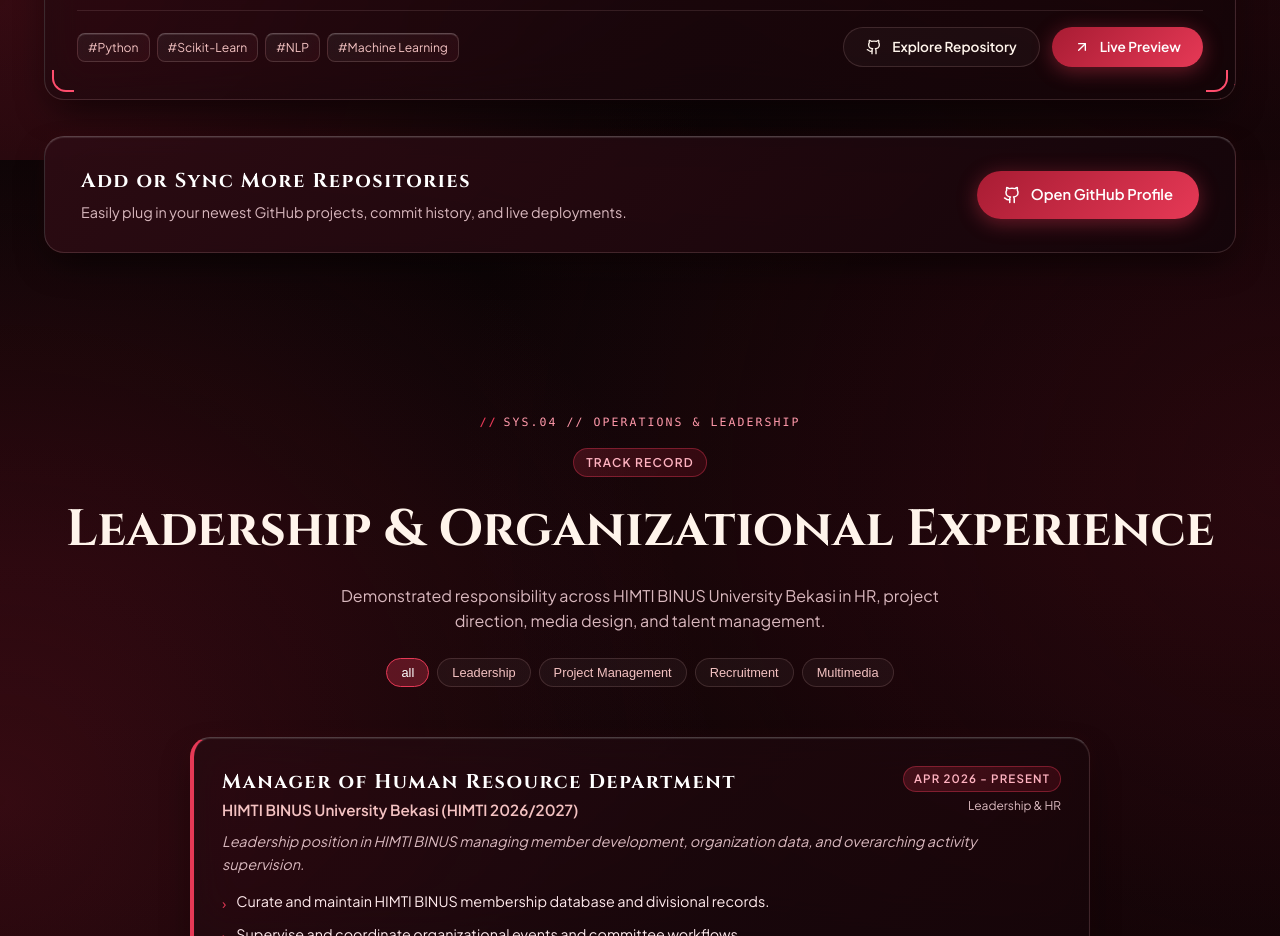
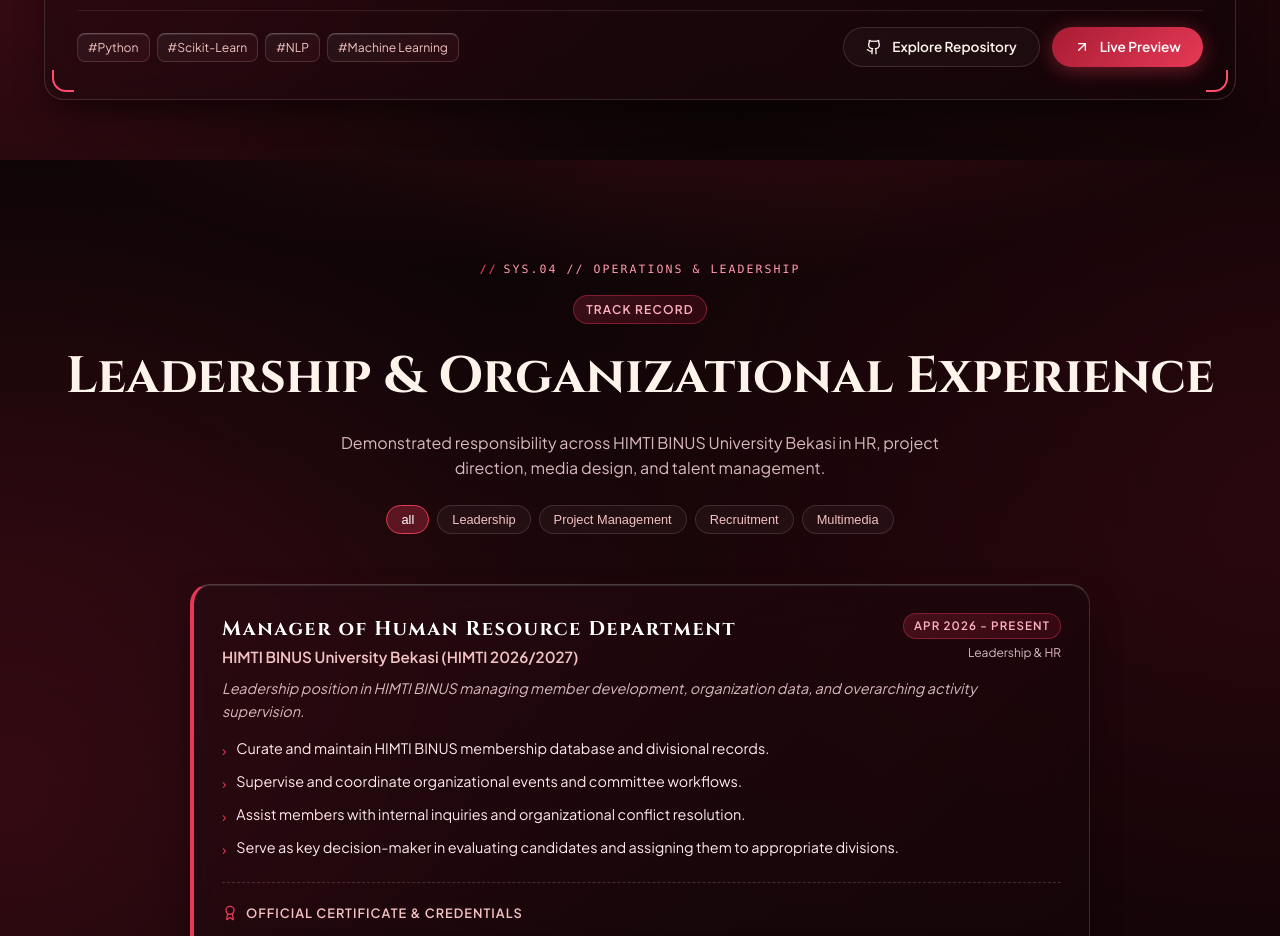
Before and after one commit to Asa790/portfolio-asa, a React (Vite) app: page / in a window 1280 px wide. Shown: the part 6240-7176 px from the top of the page. Built offline with nearby package versions, Linux system fonts and the light colour scheme; a web font is replaced by a local one.

Commit message:
Remove Add or Sync More Repositories banner from projects section

```diff
--- a/src/App.jsx
+++ b/src/App.jsx
@@ -1112,29 +1112,6 @@
                 </div>
               );
             })}
-          </div>
-
-          <div className="glass-card" style={{
-            marginTop: '36px',
-            padding: '28px 36px',
-            display: 'flex',
-            justifyContent: 'space-between',
-            alignItems: 'center',
-            flexWrap: 'wrap',
-            gap: '20px',
-            background: 'linear-gradient(135deg, rgba(45, 12, 20, 0.9), rgba(20, 5, 10, 0.95))'
-          }}>
-            <div>
-              <h4 className="font-cinzel" style={{ fontSize: '1.25rem', color: '#fff' }}>
-                Add or Sync More Repositories
-              </h4>
-              <p style={{ color: 'var(--text-muted)', fontSize: '0.9rem', marginTop: '4px' }}>
-                Easily plug in your newest GitHub projects, commit history, and live deployments.
-              </p>
-            </div>
-            <a href="https://github.com/khalisaredwina" target="_blank" rel="noreferrer" className="btn-crimson">
-              <GithubIcon size={18} /> Open GitHub Profile
-            </a>
           </div>
 
         </div>
```
